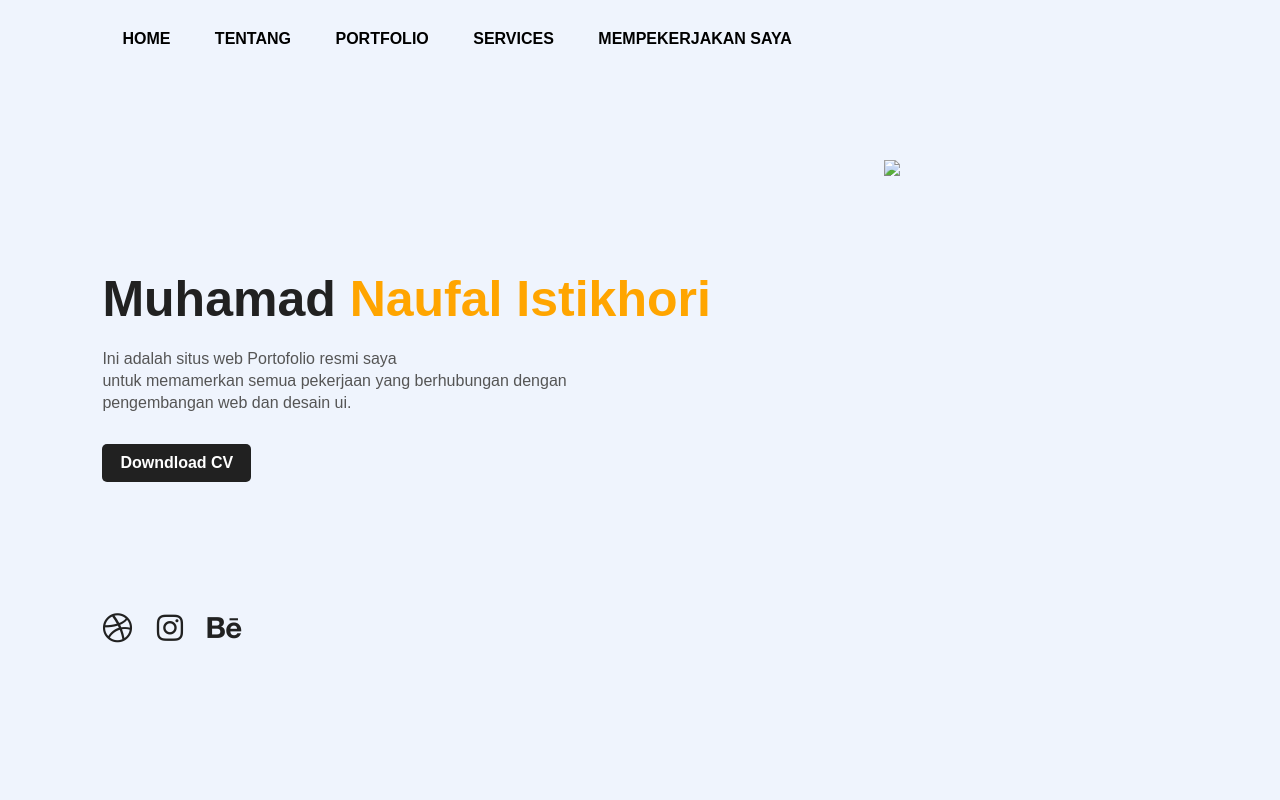
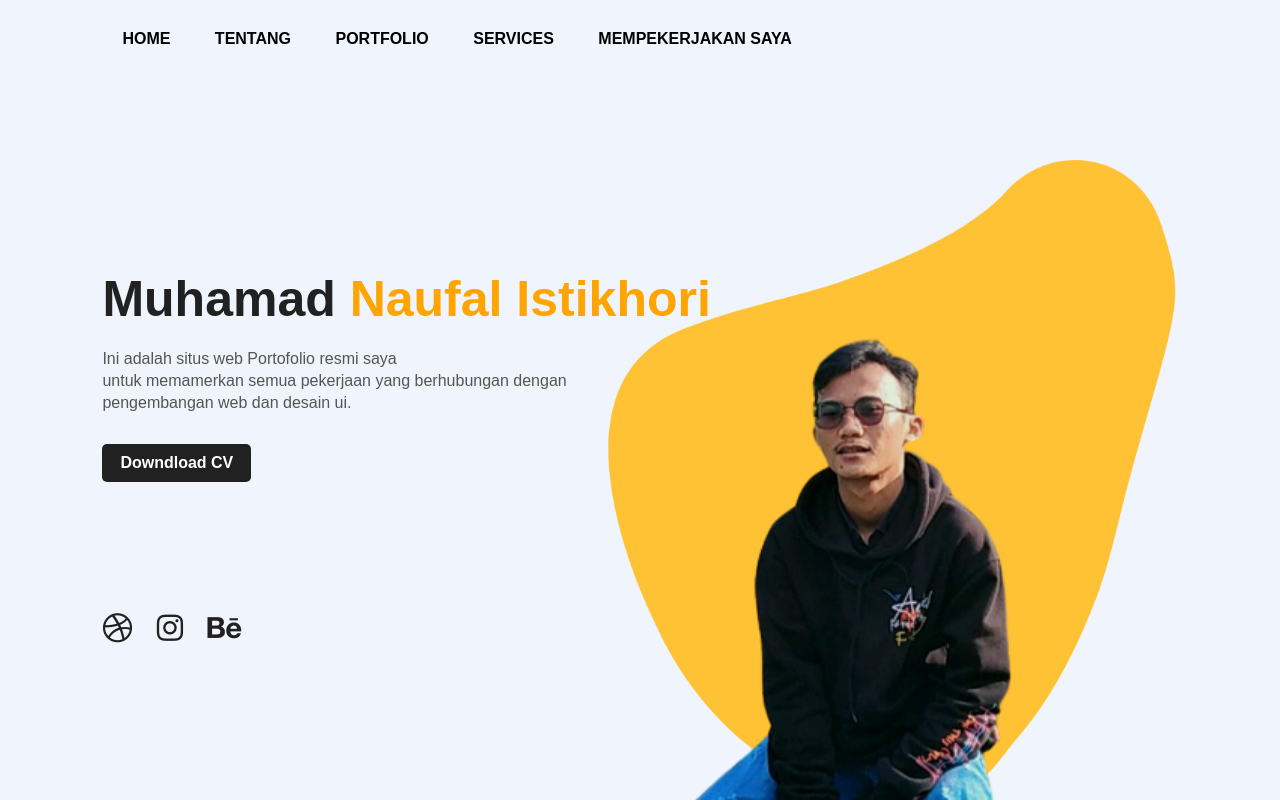
Before and after one commit to Naufal700/mhmdnflistk, a plain HTML site: page index.html in a window 1280 px wide. Drawn offline with Linux system fonts and the light colour scheme.

Commit message:
Update index.html

```diff
--- a/index.html
+++ b/index.html
@@ -26,8 +26,8 @@
             <a href="#">Downdload CV</a>
         </div>
         <div class="images">
-            <img src="images/shape.png" class="shape">
-            <img src="images/ujang.png" class="girl">
+            <img src="shape.png" class="shape">
+            <img src="ujang.png" class="girl">
         </div>
 
         <div class="social">
```
